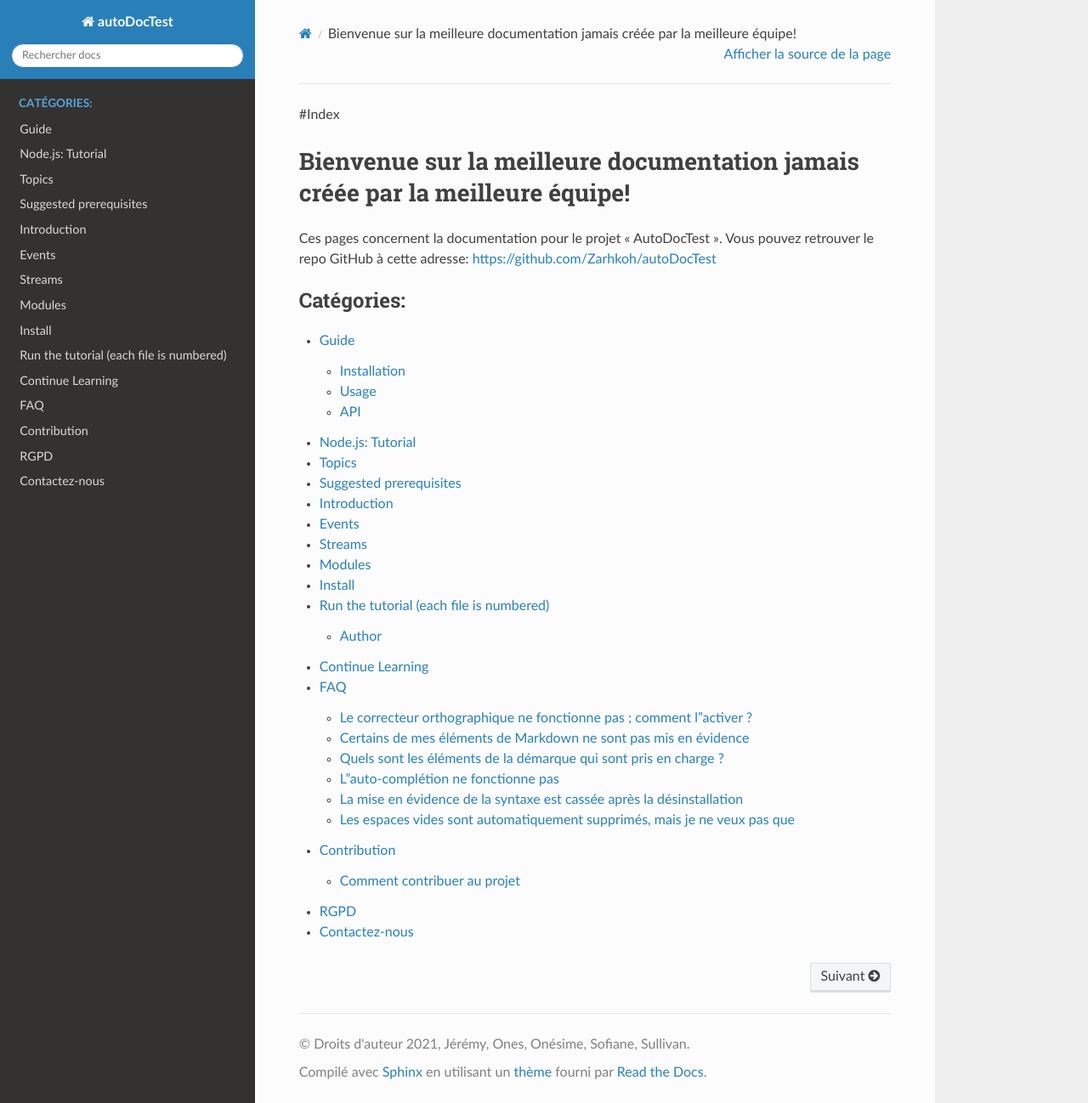
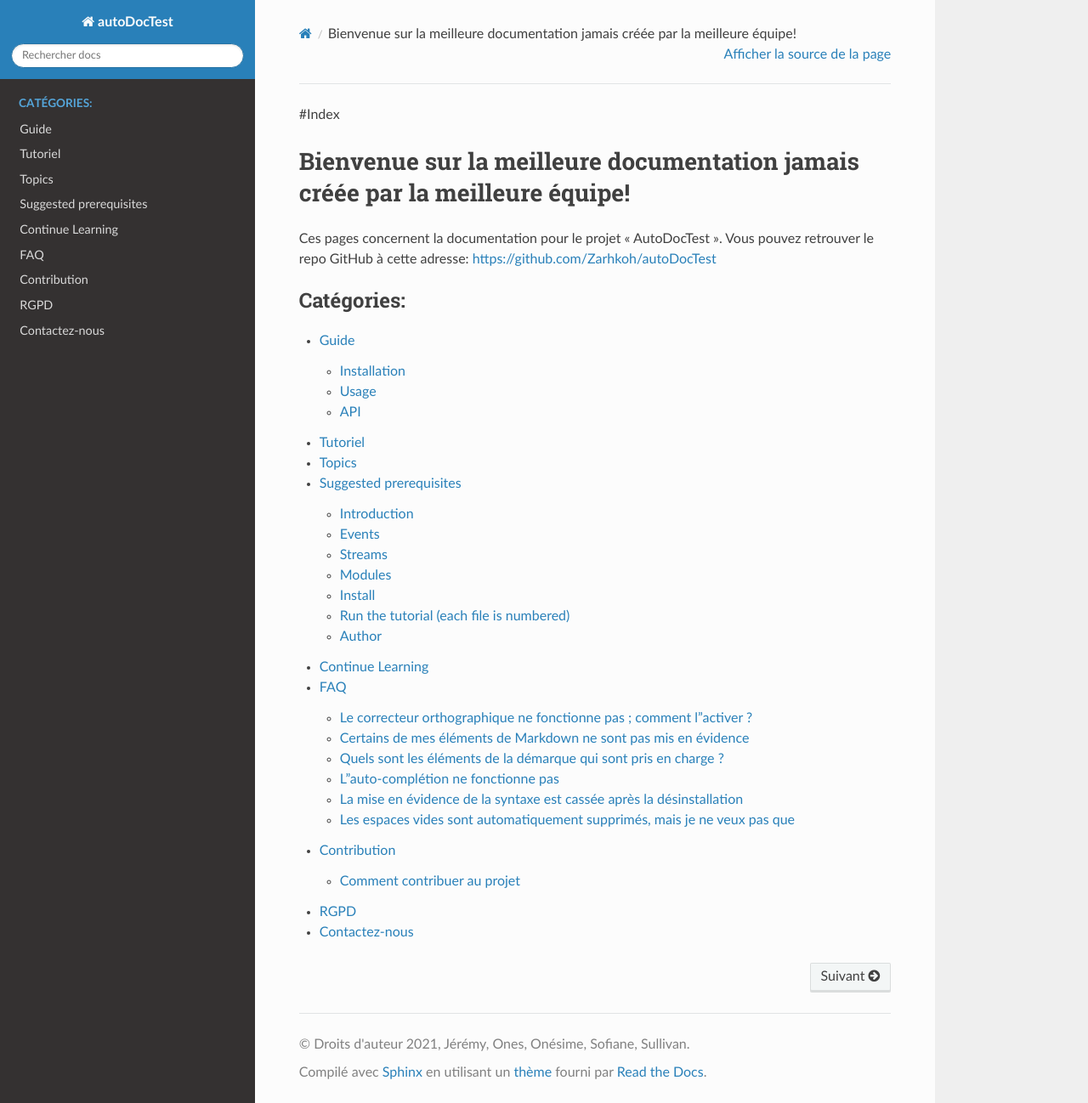
Before and after one commit to sofiane-benazzouz/autoDocTest, a Sphinx documentation site: the page built from docs/source/index.rst, in a window 1280 px wide and 1298 px high. Shown: the whole window at 85% size. Built offline with Sphinx 7.4.7 and the Read the Docs theme 2.0.0, drawn with Linux system fonts in a browser that asks for light colours.

Commit message:
fix titles

````diff
--- a/docs/source/tutoriels.md
+++ b/docs/source/tutoriels.md
@@ -1,6 +1,6 @@
 <a name="README">[<img src="https://martinchavez.github.io/Assets/Logos/nodejsfull.svg" heigth="300px" width="300px"/>](https://nodejs.org)
 
-# Node.js: Tutorial
+# Tutoriel
 
 Use this tutorial as a guide to learn Node.js. Each unit contains an annotated lesson with working examples.
 
@@ -22,8 +22,8 @@ Suggested prerequisites
 ====================
 <a name="README">[<img src="https://martinchavez.github.io/Assets/Logos/javascript.svg" width="50px" height="50px" />]</a>
 
-Introduction
-====================
+## Introduction
+
 ```Javascript
 /*
  Node.js
@@ -82,8 +82,8 @@ console.log('Listening on port 8080...');
  */
 ```
 
-Events
-====================
+## Events
+
 ```Javascript
 /* Events
 
@@ -117,8 +117,8 @@ logger.emit('error', 'This is the second error');
  */
 ```
 
-Streams
-====================
+## Streams
+
 ```Javascript
 /* Streams
 
@@ -180,8 +180,8 @@ console.log('Listening on port 8080...');
  */
 ```
 
-Modules
-====================
+## Modules
+
 ```Javascript
 /*
 Modules:
@@ -208,14 +208,14 @@ module.exports = moduleFunction;
  To run, go to "8 - Module Loader"
 */
 ```
-Install
-====================
+## Install
+
 ```Terminal
 npm install
 ```
 
-Run the tutorial (each file is numbered)
-====================
+## Run the tutorial (each file is numbered)
+
 ```Terminal
 node '01 - Introduction.js'
 ```
````
